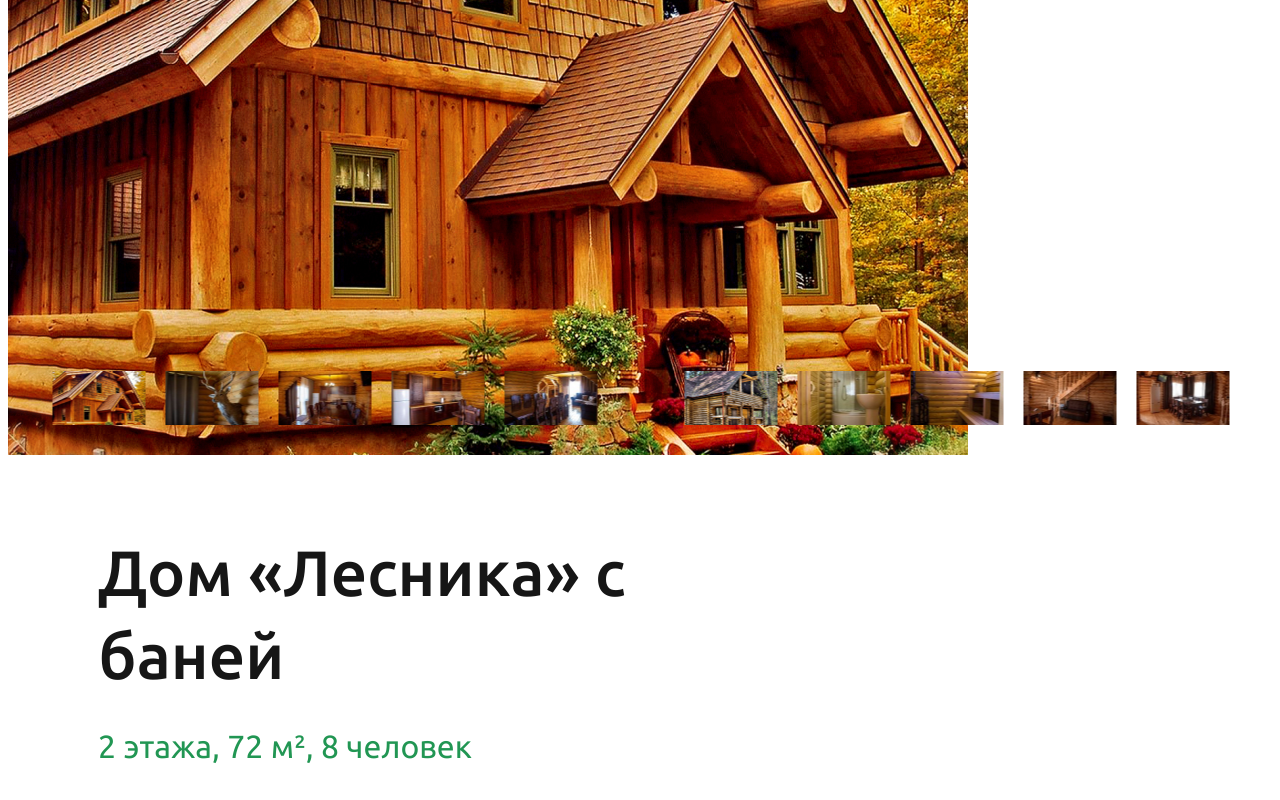
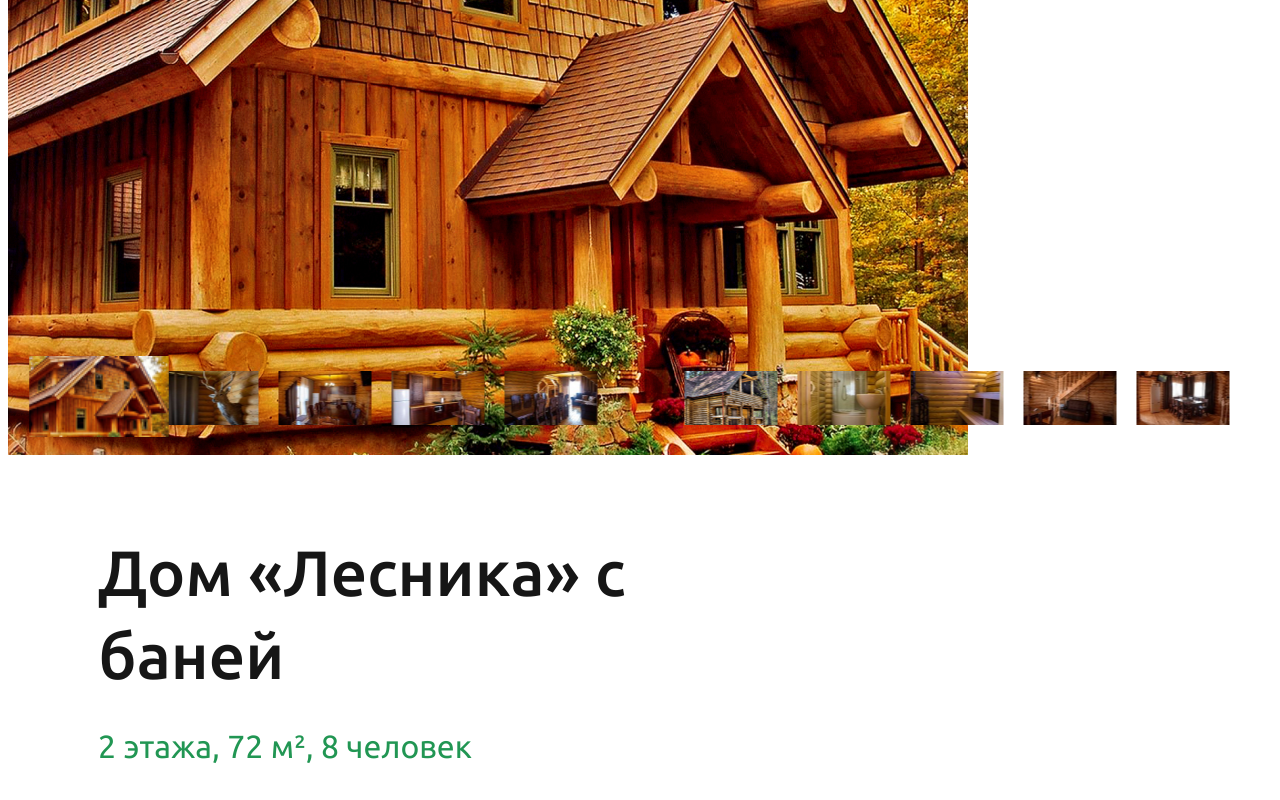
Before and after one commit to nikita05062001/site-layout-1, a plain HTML site: page index.html in a window 1280 px wide. In both pictures the pointer is over the element 99 px from the left and 6865 px from the top of the page. Shown: the part 6465-7265 px from the top of the page. Drawn offline with Linux system fonts and the light colour scheme.

Commit message:
Анимация для мини картинок

```diff
--- a/style.css
+++ b/style.css
@@ -491,6 +491,11 @@ ul {
 
 .house-price-img-mini {
     margin: 0 10px;
+    transition: scale .2s linear;
+}
+
+.house-price-img-mini:hover {
+    scale: 1.5;
 }
 
 .house-price-info-prew-unit {
```
